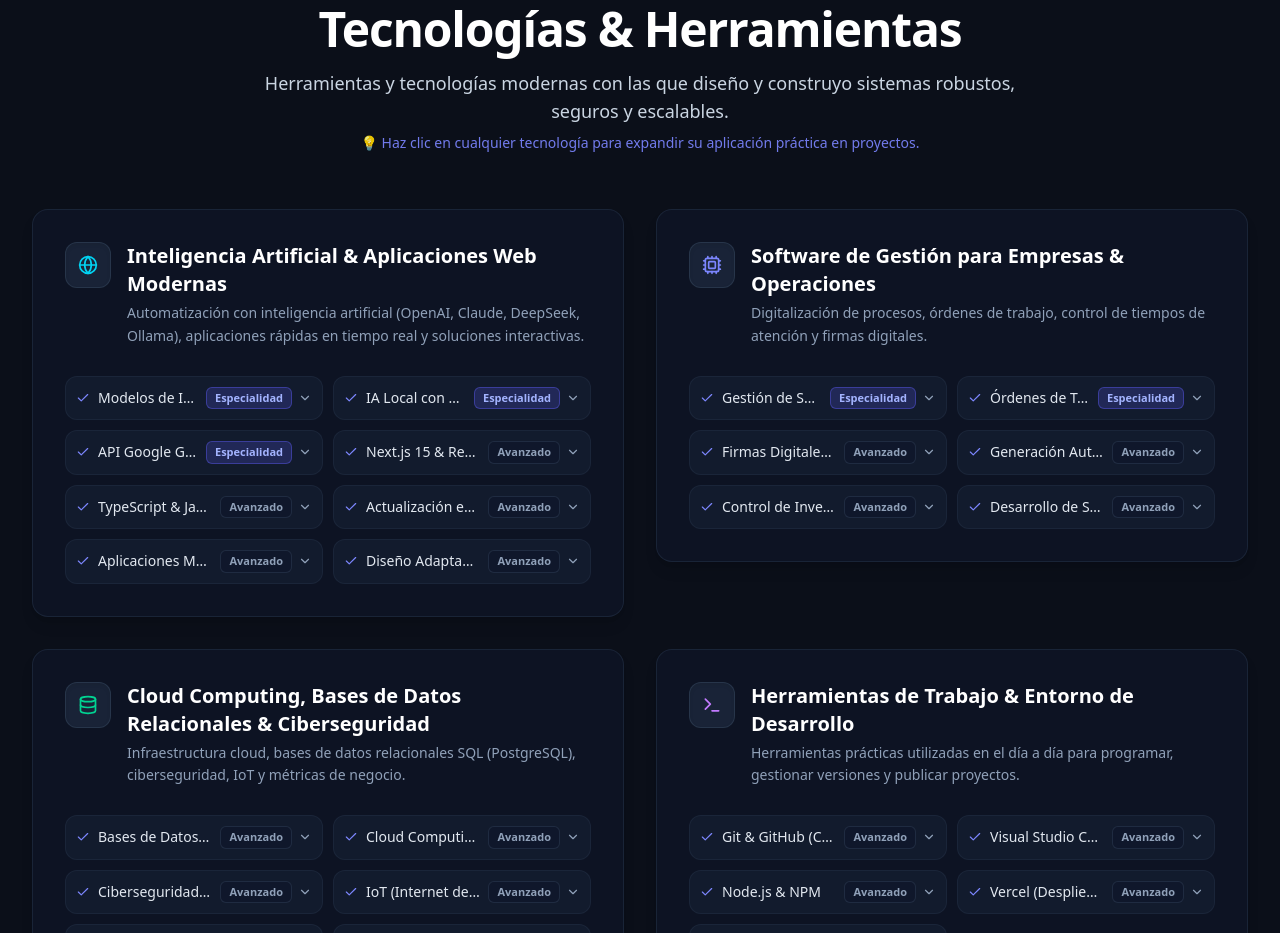
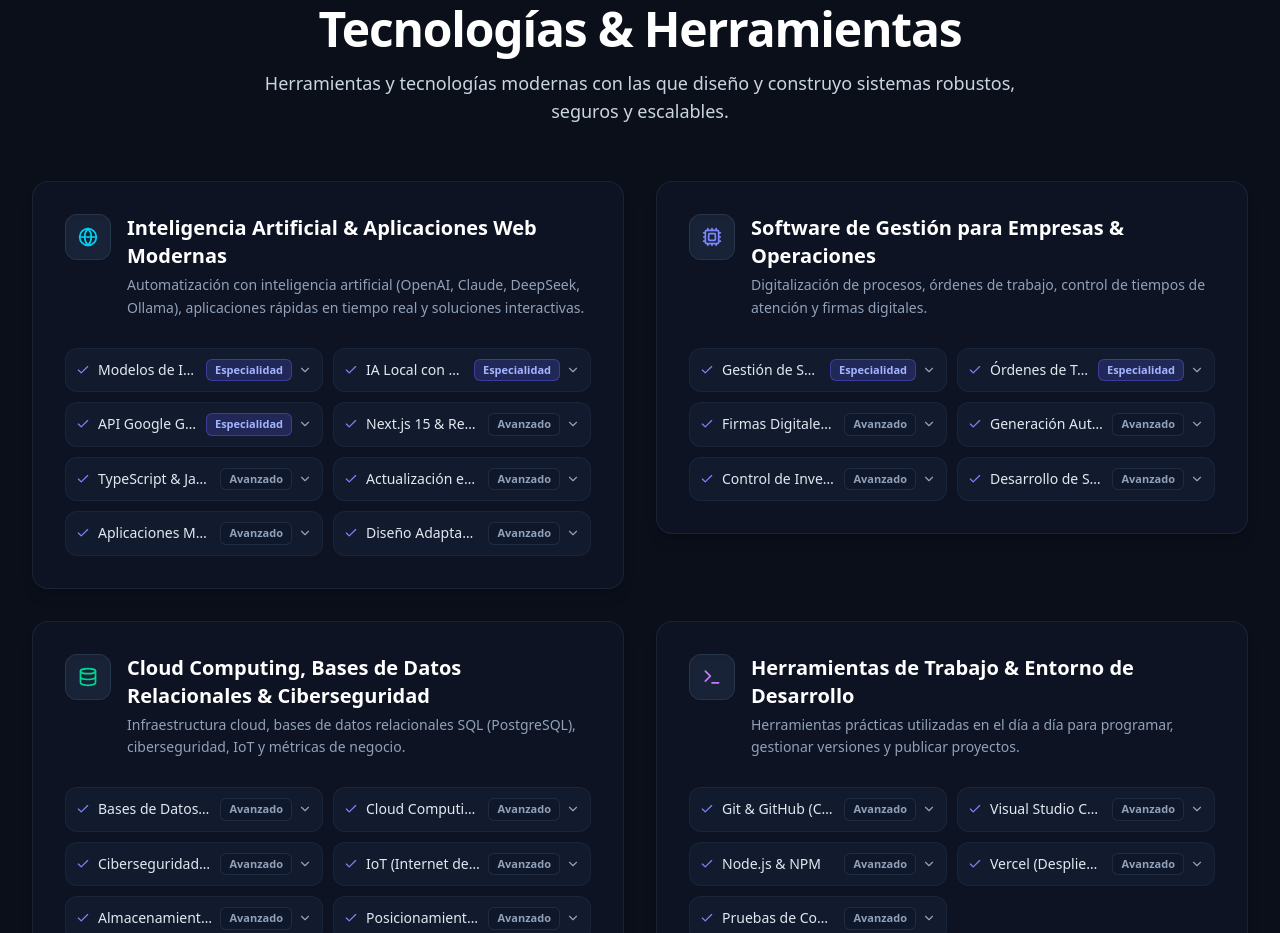
Before and after one commit to Tino0rcg/Portafolio-Ramiro-Contreras, a React (Vite) app: page / in a window 1280 px wide. Shown: the part 2460-3393 px from the top of the page. Built offline with nearby package versions, Linux system fonts and the light colour scheme.

Commit message:
style: remover texto de sugerencia sobre clic en tecnologias en seccion de habilidades

```diff
--- a/src/components/SkillsSection.tsx
+++ b/src/components/SkillsSection.tsx
@@ -35,9 +35,6 @@ export const SkillsSection: React.FC = () => {
         </h2>
         <p className="text-sm sm:text-base md:text-lg text-slate-300 px-2 sm:px-0">
           Herramientas y tecnologías modernas con las que diseño y construyo sistemas robustos, seguros y escalables.
-        </p>
-        <p className="text-xs sm:text-sm text-indigo-400/90 mt-2 font-medium">
-          💡 Haz clic en cualquier tecnología para expandir su aplicación práctica en proyectos.
         </p>
       </div>
 
```
